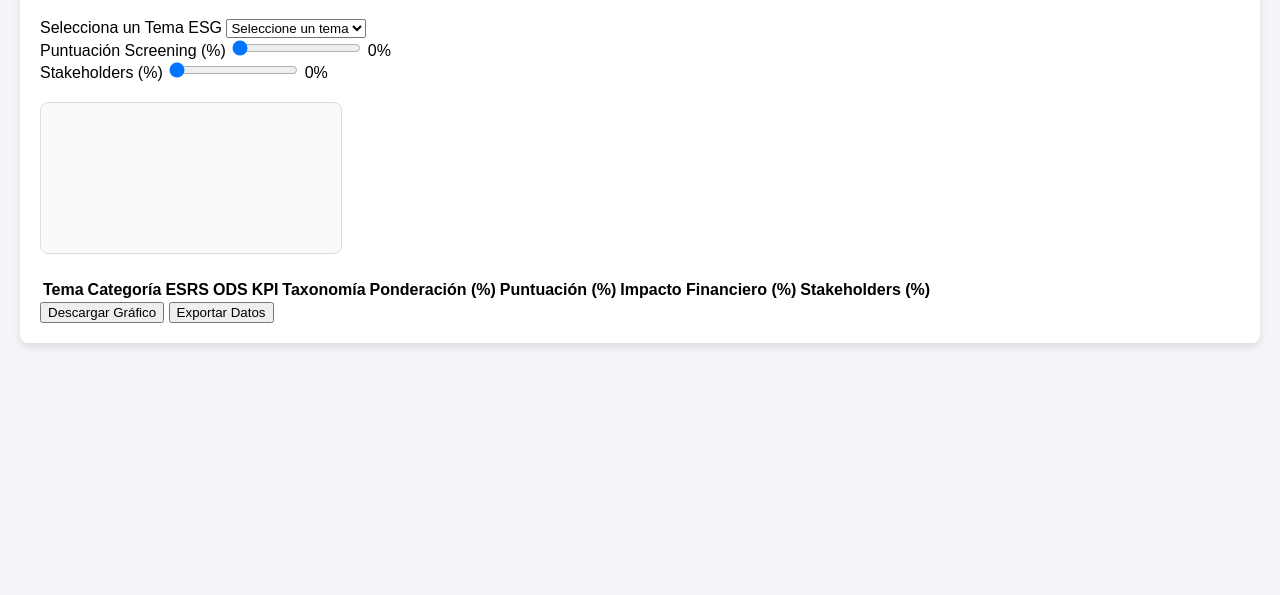
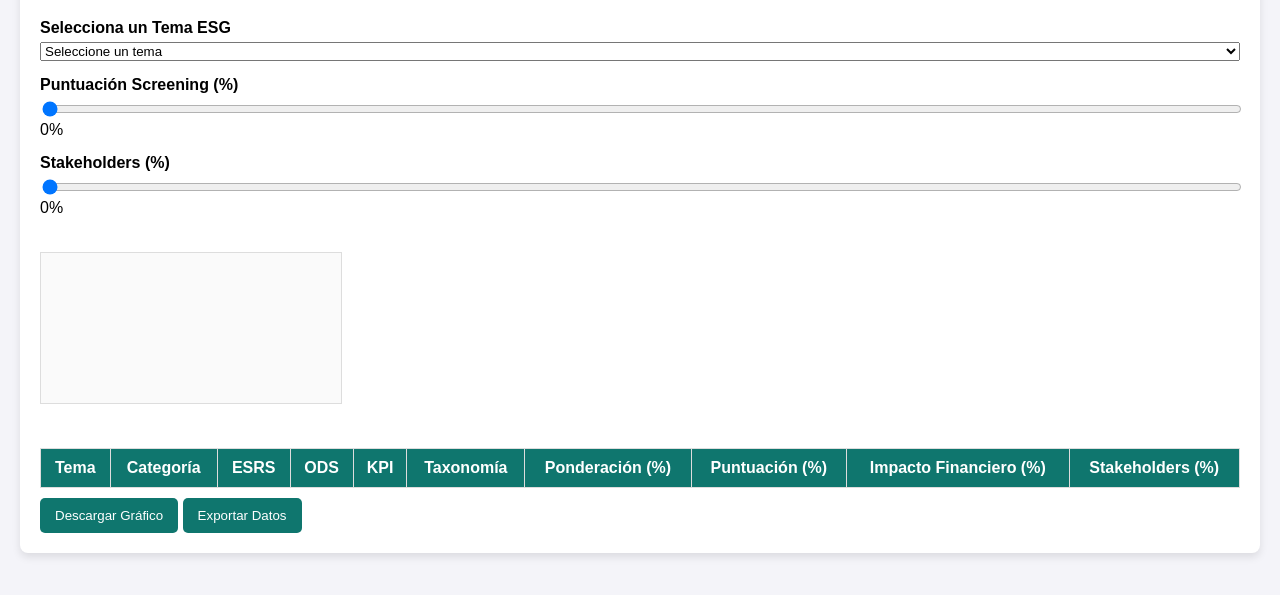
Before and after one commit to MJOSEGD/MATRIZMATERIALIDADINSTITUCIONESEDUCATIVAS, a website: page index.html in a window 1280 px wide. Shown: the part 101-696 px from the top of the page. Drawn offline with nearby package versions, Linux system fonts and the light colour scheme.

Commit message:
Update styles.css

```diff
--- a/styles.css
+++ b/styles.css
@@ -18,38 +18,55 @@ h1 {
   color: #0f766e;
 }
 
+.form-group {
+  margin-bottom: 15px;
+}
+
+label {
+  font-weight: bold;
+  display: block;
+  margin-bottom: 5px;
+}
+
+input[type="range"],
+select {
+  width: 100%;
+}
+
 canvas {
   margin: 20px 0;
   border: 1px solid #ddd;
-  border-radius: 8px;
   background-color: #fafafa;
 }
 
-.legend {
-  display: flex;
-  justify-content: center;
+table {
+  width: 100%;
+  border-collapse: collapse;
   margin-top: 20px;
 }
 
-.legend-item {
-  display: flex;
-  align-items: center;
-  margin-right: 20px;
+th,
+td {
+  border: 1px solid #ddd;
+  padding: 10px;
+  text-align: center;
 }
 
-.legend-color {
-  width: 15px;
-  height: 15px;
-  border-radius: 50%;
-  margin-right: 5px;
+th {
+  background-color: #0f766e;
+  color: white;
 }
 
-.environmental {
-  background-color: #a2d9ce;
+button {
+  padding: 10px 15px;
+  background-color: #0f766e;
+  color: white;
+  border: none;
+  border-radius: 5px;
+  cursor: pointer;
+  margin-top: 10px;
 }
-.social {
-  background-color: #f7c79c;
+
+button:hover {
+  background-color: #0d5d56;
 }
-.governance {
-  background-color: #93c6e0;
-}
```
